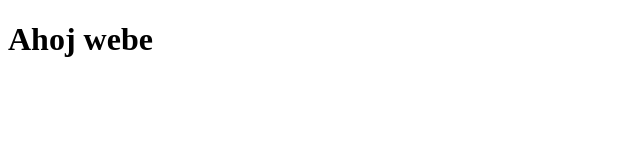
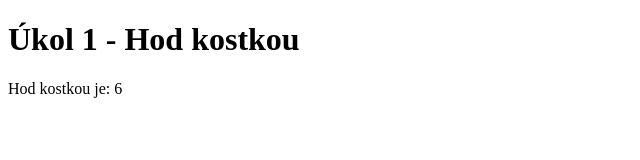
Before and after one commit to MiriVy/JS_lekce02, a plain HTML site: page index.html in a window 1280 px wide. Shown: the whole page, without its empty margins (0-640 px from the left). Drawn offline with Linux system fonts and the light colour scheme.

Commit message:
Pridani ukolu jedna

```diff
--- a/index.html
+++ b/index.html
@@ -6,6 +6,8 @@
     <title>Document</title>
 </head>
 <body>
-    <h1>Ahoj webe</h1>
+    <h1>Úkol 1 - Hod kostkou</h1>
+
+    <script src="script.js"></script>
 </body>
 </html>
--- /dev/null
+++ b/script.js
@@ -0,0 +1,13 @@
+// Lekce 2 úkoly
+
+/* Vymyslete, jak použít funkci Math.random a různé zaokrouhlovací funkce probírané
+ v této lekci k simulování hodu klasickou šestistěnnou kostkou.
+ S použitím vhodných funkcí sestavte výraz, který vygeneruje náhodné celé číslo mezi 1 a 6.
+
+Zamyslete se nad tím, zda vámi vytvořený výraz generuje všechna čísla skutečně se stejnou
+ pravděpodobností. Vemte v úvahu, že funkce Math.random generuje náhodná čísla mezi
+ 0 (včetně) a 1 (vyjma). Je tedy malinká pravěpodobnost, že občas padne přesně číslo 0.
+ Naopak číslo 1 padnout nemůže.
+ */
+
+ document.body.innerHTML += "Hod kostkou je: " + Math.floor((Math.random()*6)+1)
```
